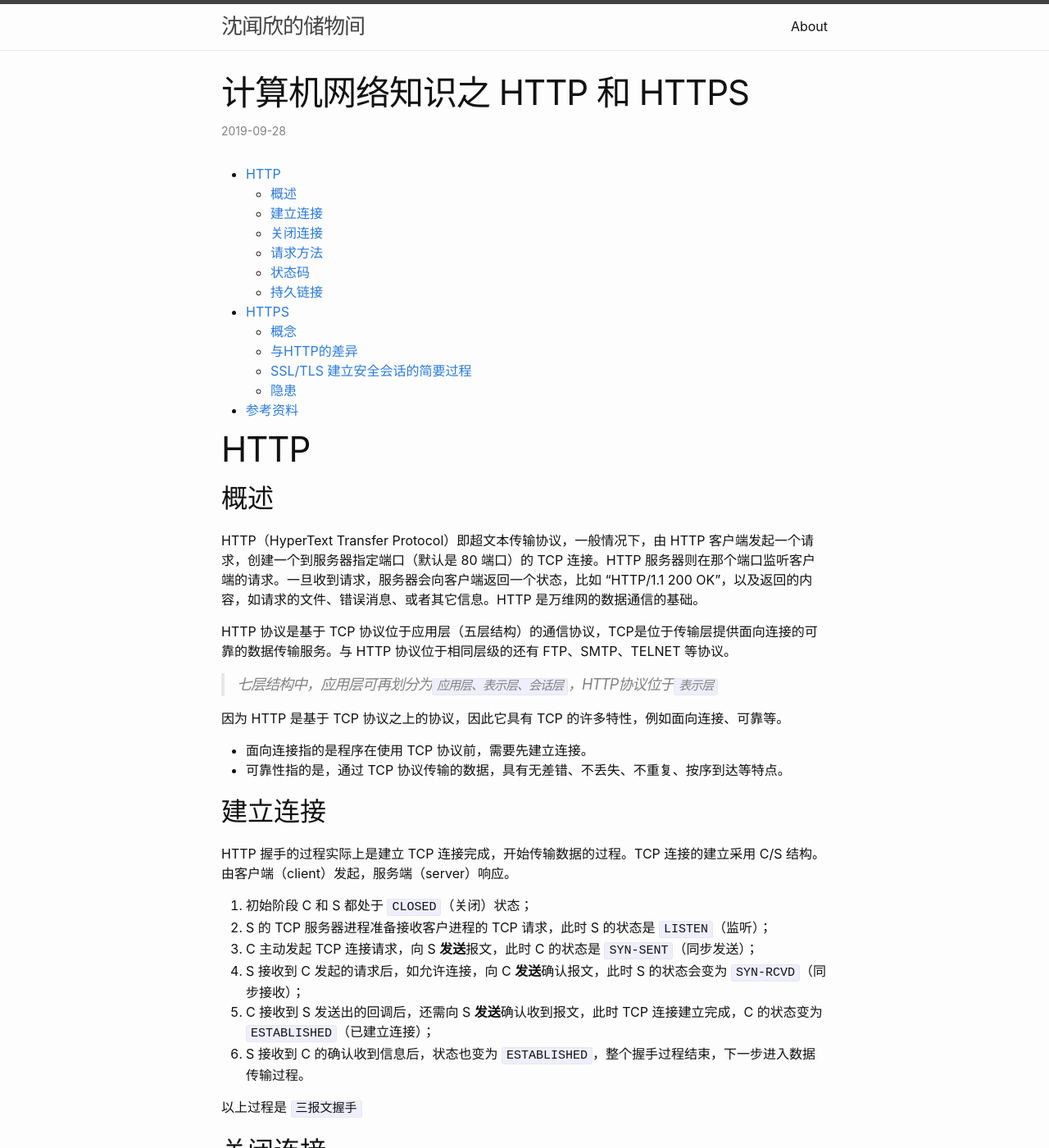
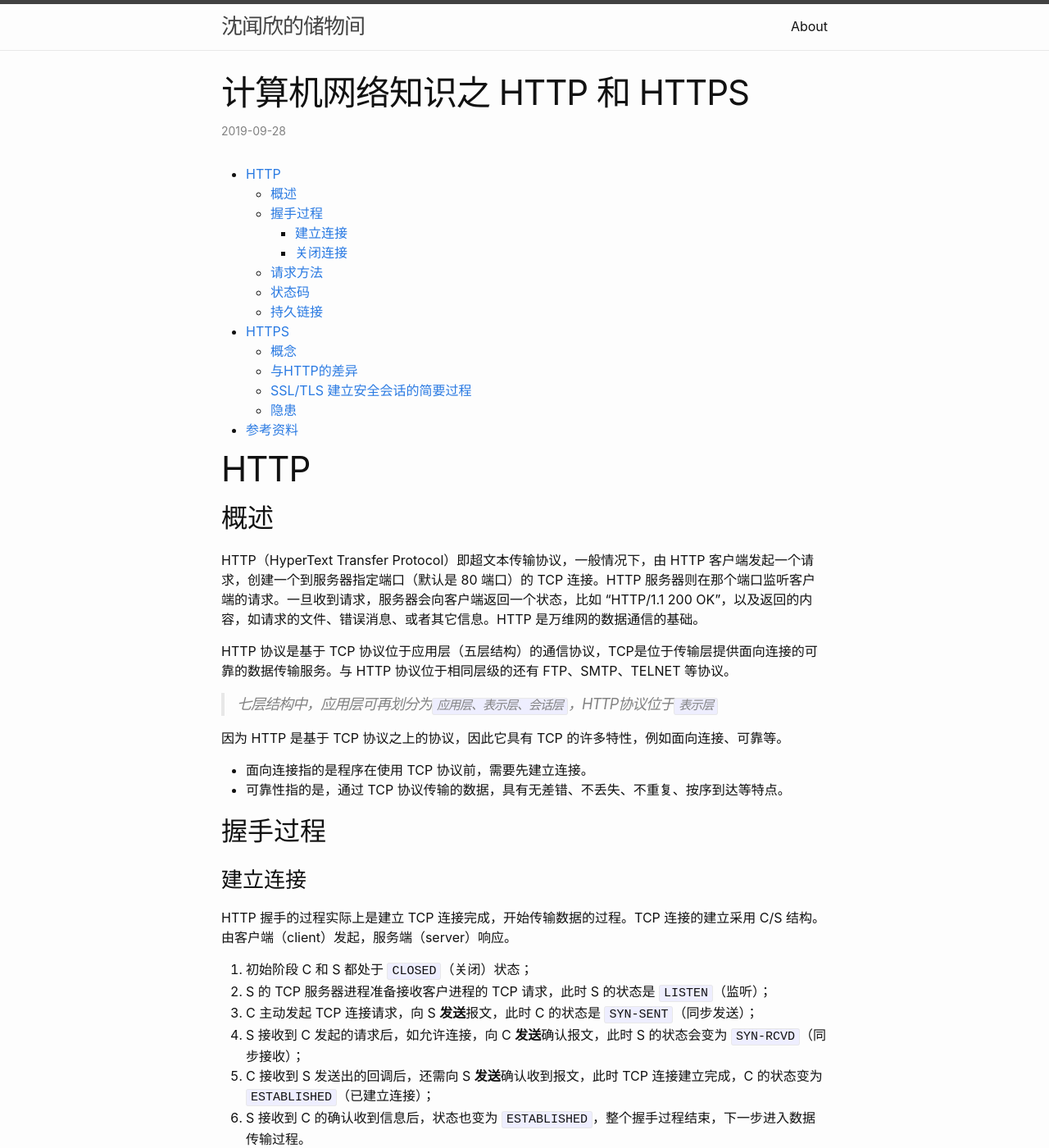
Before and after one commit to PatShen/PatShen.github.io, a Jekyll site: the page built from _posts/2019-09-28-http和https.md, in a window 1280 px wide and 1400 px high. Shown: the whole window at 82% size. Built offline with Jekyll 4.4.1, drawn with Linux system fonts in a browser that asks for light colours.

Commit message:
微调文章布局

```diff
--- a/_posts/2019-09-28-http和https.md
+++ b/_posts/2019-09-28-http和https.md
@@ -23,7 +23,9 @@ HTTP 协议是基于 TCP 协议位于应用层（五层结构）的通信协议
 * 面向连接指的是程序在使用 TCP 协议前，需要先建立连接。
 * 可靠性指的是，通过 TCP 协议传输的数据，具有无差错、不丢失、不重复、按序到达等特点。
 
-## 建立连接
+## 握手过程
+
+### 建立连接
 
 HTTP 握手的过程实际上是建立 TCP 连接完成，开始传输数据的过程。TCP 连接的建立采用 C/S 结构。由客户端（client）发起，服务端（server）响应。
 
@@ -36,7 +38,7 @@ HTTP 握手的过程实际上是建立 TCP 连接完成，开始传输数据的
 
 以上过程是 `三报文握手`
 
-## 关闭连接
+### 关闭连接
 
 与建立连接一样，关闭连接也是由 C 端主动发起的。
 
```
